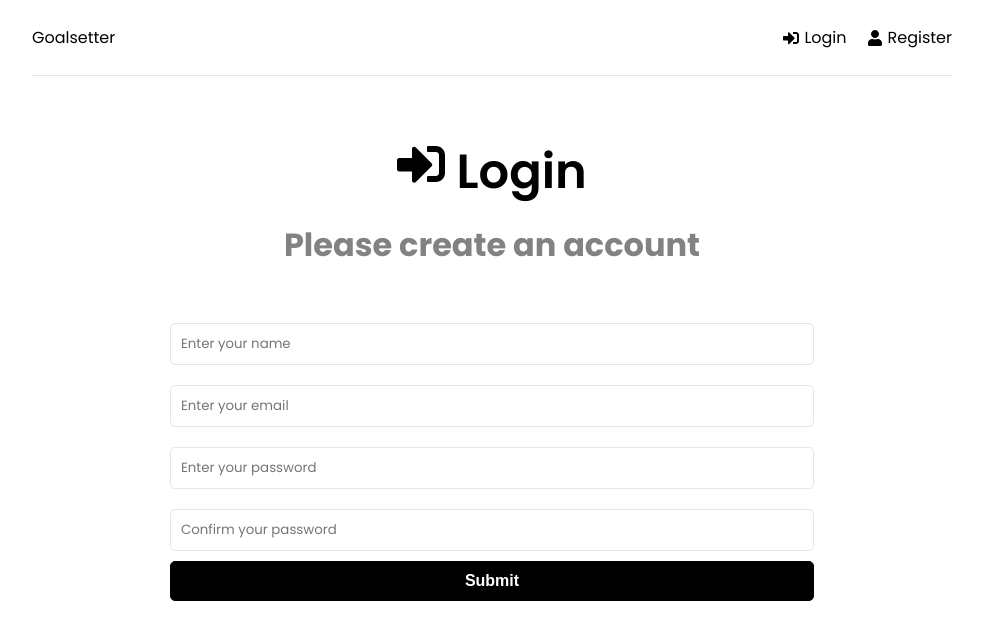
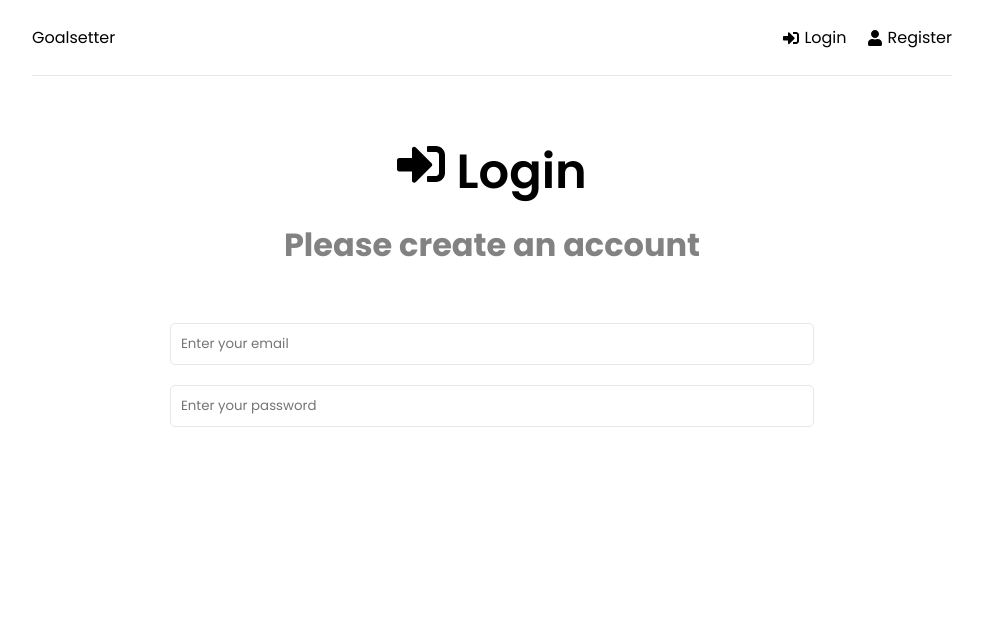
Before and after one commit to BrianNW/projects-mernstack-goalsapp, a React (Create React App) app in the folder frontend/: page /login in a window 1280 px wide. Shown: the top 640 px of the page, without its empty margins (148-1131 px from the left). Built offline with nearby package versions, Linux system fonts and the light colour scheme.

Commit message:
Removed name and confirm password elements

```diff
--- a/frontend/src/pages/Login.jsx
+++ b/frontend/src/pages/Login.jsx
@@ -5,15 +5,12 @@ import {FaSignInAlt} from 'react-icons/fa'
 function Login() {
   // setup useState
   const [formData, setFormData] = useState({
-    name: '',
     email: '',
-    password: '',
-    password2: ''
-
+    password: ''
   })
 
   // Destructure form data fields
-  const {name, email, password, password2} = formData;
+  const {email, password} = formData;
 
   // Add onChange function for input below
   // This allows you to type into the text fields
@@ -42,16 +39,6 @@ function Login() {
 
       <section className="form">
         <form onSubmit="{onSubmit}">
-          <div className="form-group">
-            <input
-              type="text"
-              className="form-control"
-              id="name"
-              name="name"
-              value={name}
-              placeholder="Enter your name" onChange={onChange}
-            />
-          </div>
 
           <div className="form-group">
             <input
@@ -75,21 +62,6 @@ function Login() {
             />
           </div>
 
-          <div className="form-group">
-            <input
-              type="password"
-              className="form-control"
-              id="password2"
-              name="password2"
-              value={password}
-              placeholder="Confirm your password" onChange={onChange}
-            />
-
-            <div className="form-group">
-              <button type="submit" class="btn btn-block">Submit</button>
-            </div>
-          </div>
-
         </form>
       </section>
     </>
```
